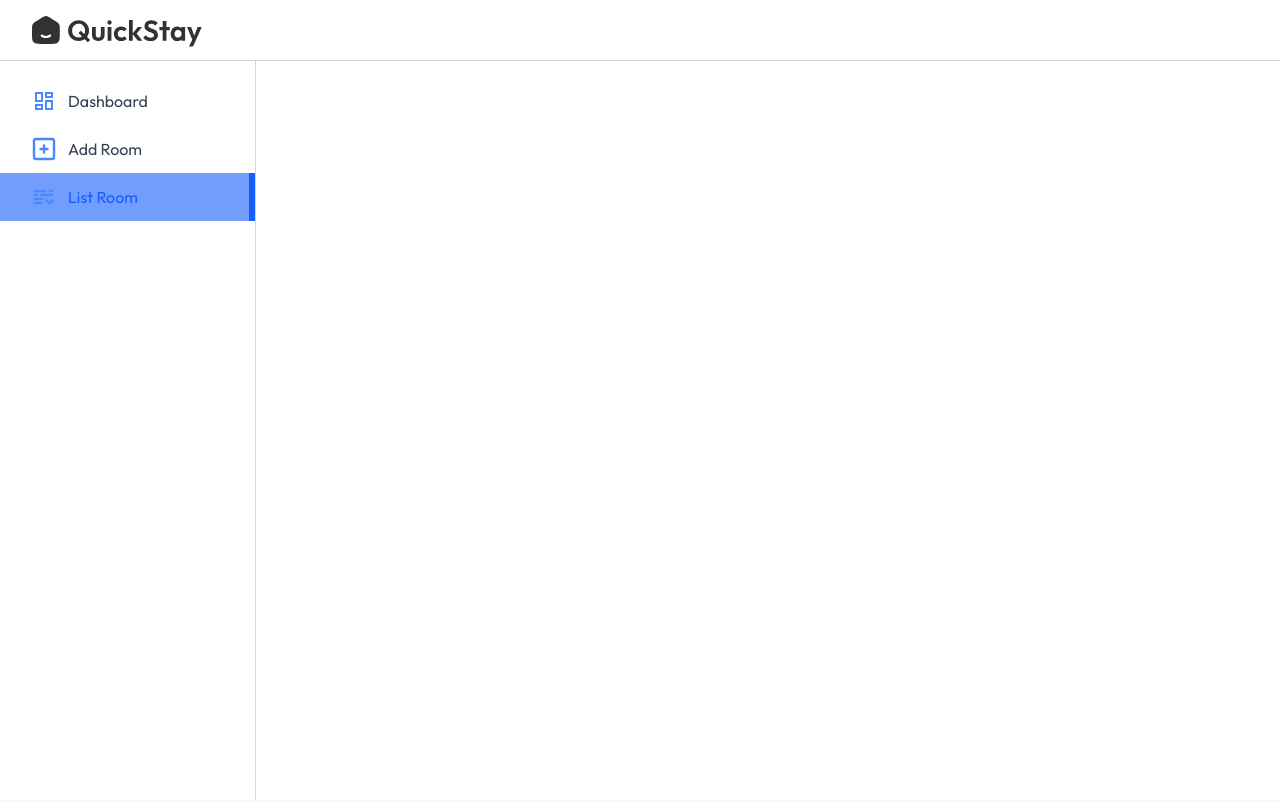
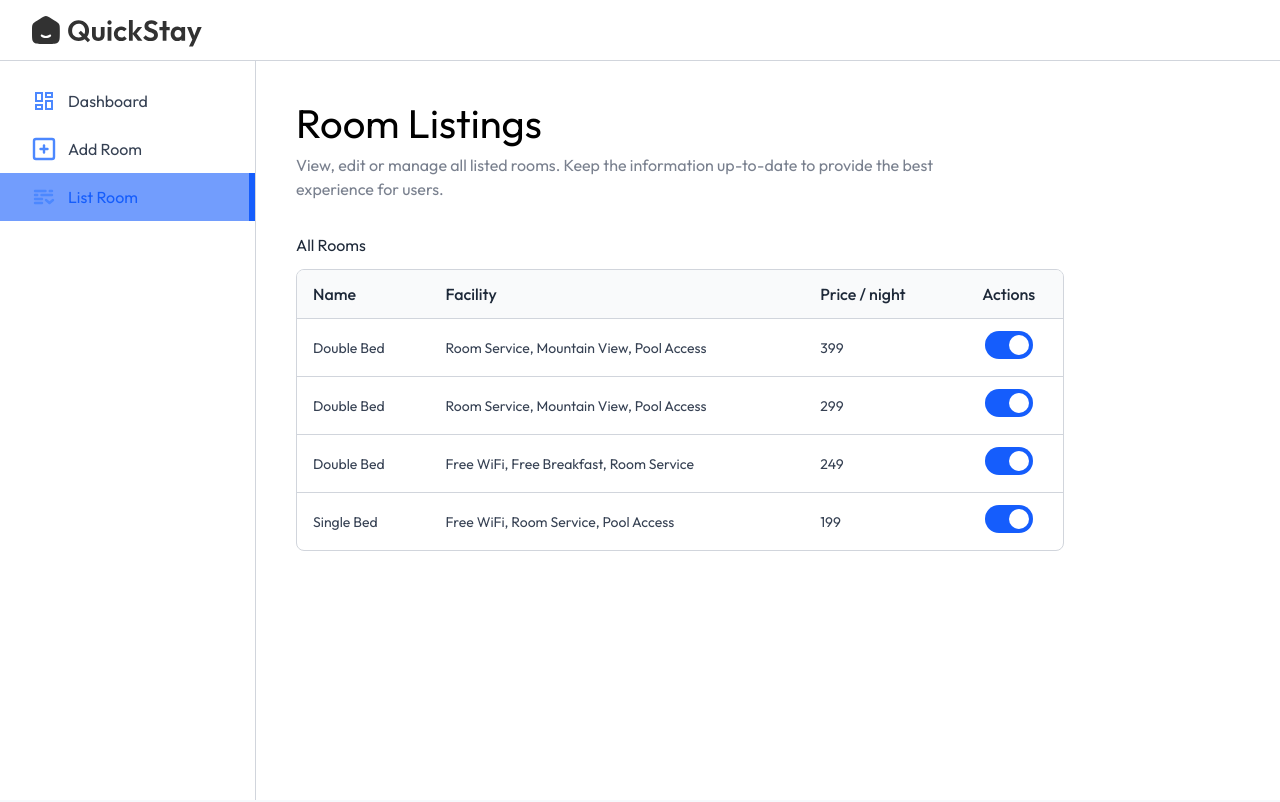
Before and after one commit to codingpanda04/Quickstay, a React (Vite) app in the folder client/: page /owner/list-room in a window 1280 px wide. Shown: the top 802 px of the page. Built offline with nearby package versions, Linux system fonts and the light colour scheme; no server answers; a web font is replaced by a local one.

Commit message:
front-end

```diff
--- a/client/src/pages/hotelOwner/AddRoom.jsx
+++ b/client/src/pages/hotelOwner/AddRoom.jsx
@@ -1,5 +1,6 @@
 import React, { useState } from 'react';
 import Title from '../../components/Title';
+import {assets} from '../../assets/assets';
 
 const AddRoom = () => {
 
@@ -24,48 +25,60 @@
 
 
     return (
-             <form className="md:p-10 p-4 space-y-5 max-w-lg">
+             <form className="">
                 <Title align="left" font="outfit" title="Add Room" subTitle="Fill in the details carefully and accurate room details, pricing, and amenities, to enhance the user booking experience" />
-                <div>
-                    <p className="text-base font-medium">Product Image</p>
-                    <div className="flex flex-wrap items-center gap-3 mt-2">
-                        {Array(4).fill('').map((_, index) => (
-                            <label key={index} htmlFor={`image${index}`}>
-                                <input accept="image/*" type="file" id={`image${index}`} hidden />
-                                <img className="max-w-24 cursor-pointer" src="https://raw.githubusercontent.com/prebuiltui/prebuiltui/main/assets/e-commerce/uploadArea.png" alt="uploadArea" width={100} height={100} />
+
+                    <p className="text-gray-800 mt-10">Images</p>
+                    <div className="grid grid-columns-2 sm:flex gap-4 my-2 flex-wrap">
+                        {Object.keys(images).map((key) => (
+                            <label htmlFor={`roomImage${key}`} key={key}>
+                                <img className='max-h-13 cursor-pointer opacity-80' src={images[key] ? URL.createObjectURL(images[key]) : assets.uploadArea} />
+                                <input accept='image/*' type="file" id={`roomImage${key}`} hidden onChange={e=> setImages({...images, [key] : e.target.files[0]})}/>
                             </label>
                         ))}
                     </div>
-                </div>
-                <div className="flex flex-col gap-1 max-w-md">
-                    <label className="text-base font-medium" htmlFor="product-name">Product Name</label>
-                    <input id="product-name" type="text" placeholder="Type here" className="outline-none md:py-2.5 py-2 px-3 rounded border border-gray-500/40" required />
-                </div>
-                <div className="flex flex-col gap-1 max-w-md">
-                    <label className="text-base font-medium" htmlFor="product-description">Product Description</label>
-                    <textarea id="product-description" rows={4} className="outline-none md:py-2.5 py-2 px-3 rounded border border-gray-500/40 resize-none" placeholder="Type here"></textarea>
-                </div>
-                <div className="w-full flex flex-col gap-1">
-                    <label className="text-base font-medium" htmlFor="category">Category</label>
-                    <select id="category" className="outline-none md:py-2.5 py-2 px-3 rounded border border-gray-500/40">
-                        <option value="">Select Category</option>
-                        {[{ name: 'Electronics' }, { name: 'Clothing' }, { name: 'Accessories' }].map((item, index) => (
-                            <option key={index} value={item.name}>{item.name}</option>
+
+                    <div className='w-full flex max-sm:flex-col sm:gap-4 mt-4'>
+                        <div className='flex-1 max-w-48'>
+                            <p className='text-gray-800 mt-4'>Room Type</p>
+                            <select value={inputs.roomType} onChange={e=> setInputs({...inputs, roomType: e.target.value})} className='border opacity-70 border-gray-300 mt-1 rounded p-2 w-full'>
+                                <option value="">Select Room Type</option>
+                                <option value="Single Bed">Single Bed</option>
+                                <option value="Double Bed">Double Bed</option>
+                                <option value="Luxury Room">Luxury Room</option>
+                                <option value="Family Suite">Family Suite</option>
+                            </select>
+                        </div>
+
+                        <div className='flex-1 max-w-48'>
+                            <p className='text-gray-800 mt-4'>
+                                Price <span className='text-xs'>/night</span>
+                            </p>
+                            <input className='border border-gray-300 p-2 rounded' type="number" placeholder='0' value={inputs.pricePerNight} onChange={e=> setInputs({...inputs, pricePerNight: e.target.value})}/>
+                        </div>
+                    </div>
+
+                    <p className='text-gray-800 mt-4'>Amenities</p>
+                    <div className='flex flex-col flex-wrap mt-1 text-gray-400 max-w-sm'>
+                        {Object.keys(inputs.amenities).map((amenity, index) => (
+                            <div key={index} className='flex items-center gap-2 my-2 cursor-pointer'>
+                                <input className='cursor-pointer' type="checkbox" id={`amenities${index+1}`} checked={inputs.amenities[amenity]} onChange={()=> setInputs({
+                                    ...inputs,
+                                    amenities: {
+                                        ...inputs.amenities,
+                                        [amenity]: !inputs.amenities[amenity]
+                                    }
+                                })} />
+                                <label htmlFor={`amenities${index+1}`} className='text-gray-800'>{amenity}</label>
+                            </div>
                         ))}
-                    </select>
-                </div>
-                <div className="flex items-center gap-5 flex-wrap">
-                    <div className="flex-1 flex flex-col gap-1 w-32">
-                        <label className="text-base font-medium" htmlFor="product-price">Product Price</label>
-                        <input id="product-price" type="number" placeholder="0" className="outline-none md:py-2.5 py-2 px-3 rounded border border-gray-500/40" required />
                     </div>
-                    <div className="flex-1 flex flex-col gap-1 w-32">
-                        <label className="text-base font-medium" htmlFor="offer-price">Offer Price</label>
-                        <input id="offer-price" type="number" placeholder="0" className="outline-none md:py-2.5 py-2 px-3 rounded border border-gray-500/40" required />
-                    </div>
-                </div>
-                <button className="px-8 py-2.5 bg-indigo-500 text-white font-medium rounded cursor-pointer">ADD</button>
-            </form>
+
+                    <button className='bg-primary text-white px-8 py-2 rounded mt-8 cursor-pointer'>
+                        Add Room
+                    </button>
+
+               </form>
     );
 };
 
--- a/client/src/pages/hotelOwner/ListRoom.jsx
+++ b/client/src/pages/hotelOwner/ListRoom.jsx
@@ -1,8 +1,51 @@
-import React from 'react';
+import React, { useState } from 'react';
+import { roomsDummyData } from '../../assets/assets';
+import Title from '../../components/Title';
 
 const ListRoom = () => {
+
+    const [rooms, setRooms] = useState(roomsDummyData);
+
     return (
         <div>
+            <Title align='left' font='outfit' title='Room Listings' subTitle='View, edit or manage all listed rooms. Keep the information up-to-date to provide the best experience for users.' />
+             <p className='text-gray-800 mt-8'>All Rooms</p>
+
+            <div className='w-full max-w-3xl text-left border border-gray-300 rounded-lg max-h-80 overflow-y-auto mt-3'>
+                <table className='w-full'>
+                    <thead className='bg-gray-50'>
+                        <tr>
+                            <th className='py-3 px-4 text-gray-800 font-medium'>Name</th>
+                            <th className='py-3 px-4 text-gray-800 font-medium max-sm:hidden'>Facility</th>
+                            <th className='py-3 px-4 text-gray-800 font-medium'>Price / night</th>
+                            <th className='py-3 px-4 text-gray-800 font-medium text-center'>Actions</th>
+                        </tr>
+                    </thead>
+
+                    <tbody className='text-sm'>
+                        {rooms.map((item,index)=>(
+                            <tr key={index}>
+                                <td className='py-3 px-4 text-gray-700 border-t border-gray-300'>
+                                    {item.roomType}
+                                </td>
+                                <td className='py-3 px-4 text-gray-700 border-t border-gray-300 max-sm:hidden'>
+                                    {item.amenities.join(', ')}
+                                </td>
+                                <td className='py-3 px-4 text-gray-700 border-t border-gray-300'>
+                                    {item.pricePerNight}
+                                </td>
+                                <td className='py-3 px-4 text-red-500 border-t border-gray-300 text-center'>
+                                    <label className='relative inline-flex items-center cursor-pointer text-gray-900 gap-3'>
+                                        <input type="checkbox" className='sr-only peer' checked={item.isAvailable}/>
+                                        <div className='w-12 h-7 bg-slate-300 rounded-full peer peer-checked:bg-blue-600 transition-colors duration-200'></div>
+                                        <span className='dot absolute top-1 left-1 w-5 h-5 bg-white rounded-full transition-transform duration-200 ease-in-out peer-checked:translate-x-5'></span>
+                                    </label>
+                                </td>
+                            </tr>
+                        ))}
+                    </tbody>
+                </table>
+            </div>
 
         </div>
     );
```
